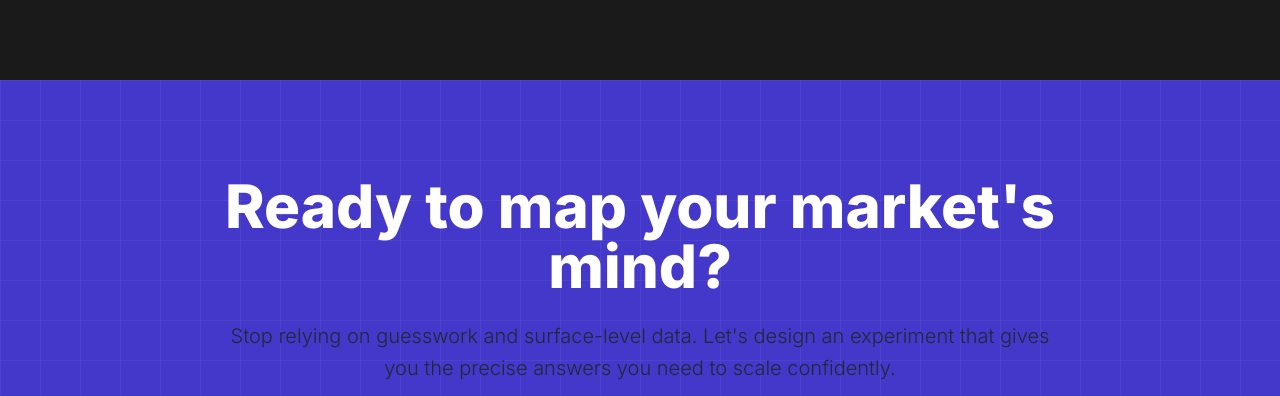
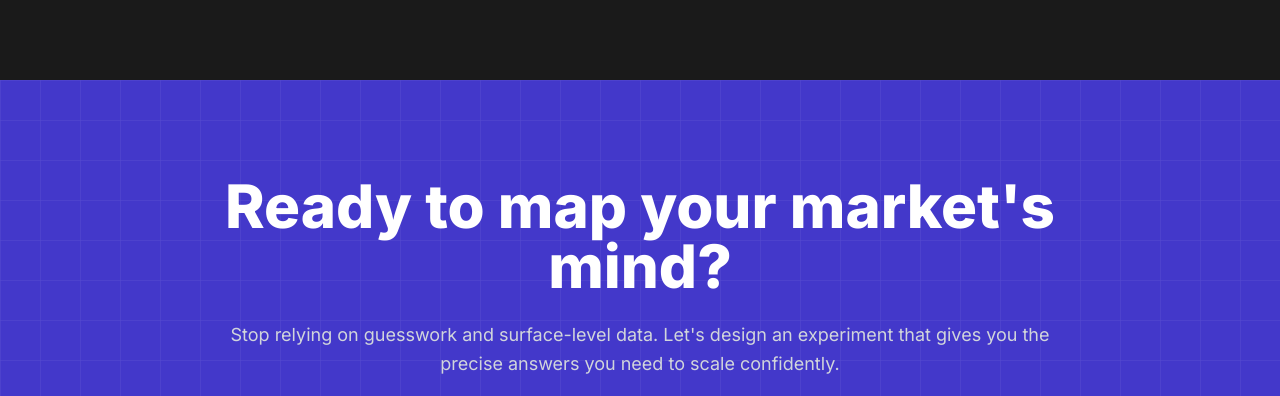
Before and after one commit to mindgenomicsassociates/mgawebsite, a plain HTML site: page index.html in a window 1280 px wide. Shown: the part 3376-3772 px from the top of the page. Drawn offline with nearby package versions, Linux system fonts and the light colour scheme.

Commit message:
Update index.html
change text color at bottom

```diff
--- a/index.html
+++ b/index.html
@@ -327,7 +327,7 @@
 
         <div class="max-w-4xl mx-auto px-4 sm:px-6 lg:px-8 relative z-10 text-center">
             <h2 class="text-4xl md:text-6xl font-extrabold text-white mb-6">Ready to map your market's mind?</h2>
-            <p class="text-xl text-accent-100 mb-10 leading-relaxed font-light">
+            <p class="text-lg text-gray-300 leading-relaxed mb-6">
                 Stop relying on guesswork and surface-level data. Let's design an experiment that gives you the precise answers you need to scale confidently.
             </p>
             <a href="https://calendar.app.google/bgJ9VEto3F8Hm8Yb8" target="_blank" rel="noopener noreferrer" class="inline-flex items-center justify-center bg-white text-accent-600 px-8 py-4 rounded-full text-xl font-bold shadow-xl hover:bg-gray-50 hover:shadow-2xl hover:-translate-y-1 transition-all duration-300">
```
